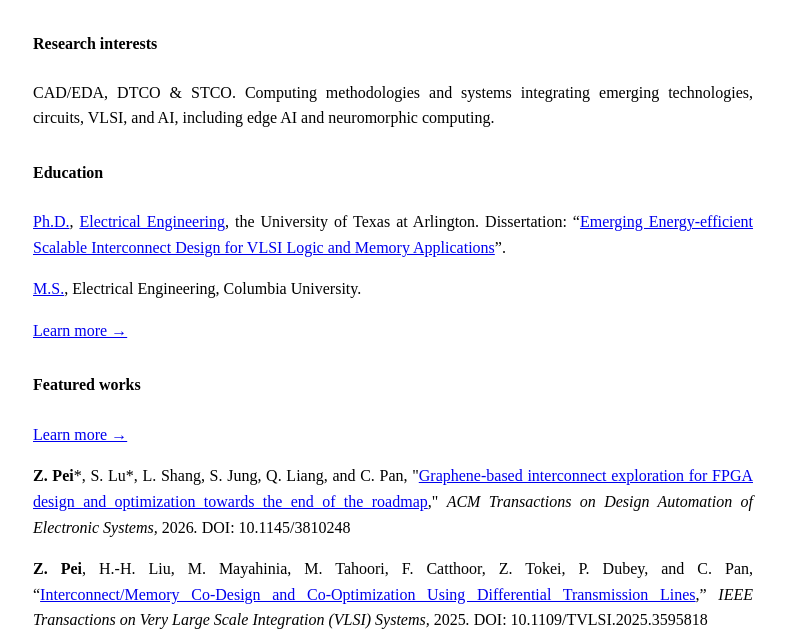
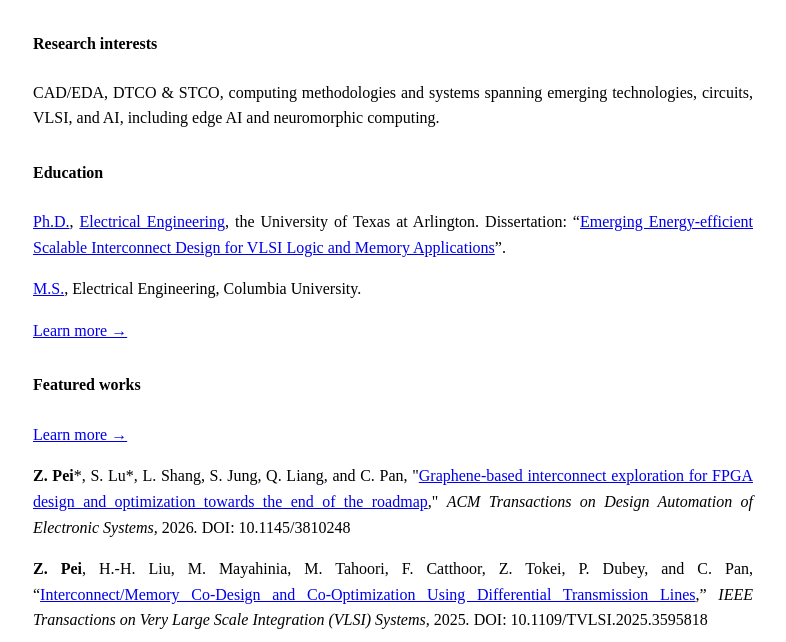
Before and after one commit to zp2130/zp2130.github.io, a plain HTML site: page index.html in a window 1280 px wide. Shown: the part 158-800 px from the top of the page, without its empty margins (247-1033 px from the left). Drawn offline with Linux system fonts and the light colour scheme.

Commit message:
Update research interests description in index.html
Refine the description of research interests for clarity.

```diff
--- a/index.html
+++ b/index.html
@@ -42,7 +42,7 @@
   <a href="https://ai-notes.pages.dev/" target="_blank" rel="noopener">Notes</a>.
 </span>
 <h2><span style="font-family: 'times new roman', times, serif; font-size: 12pt;"><strong>Research interests</strong></span></h2>
-<span style="font-family: 'times new roman', times, serif; font-size: 12pt;">CAD/EDA, DTCO & STCO. Computing methodologies and systems integrating emerging technologies, circuits, VLSI, and AI, including edge AI and neuromorphic computing.
+<span style="font-family: 'times new roman', times, serif; font-size: 12pt;">CAD/EDA, DTCO & STCO, computing methodologies and systems spanning emerging technologies, circuits, VLSI, and AI, including edge AI and neuromorphic computing.
 
   </span>
 
```
